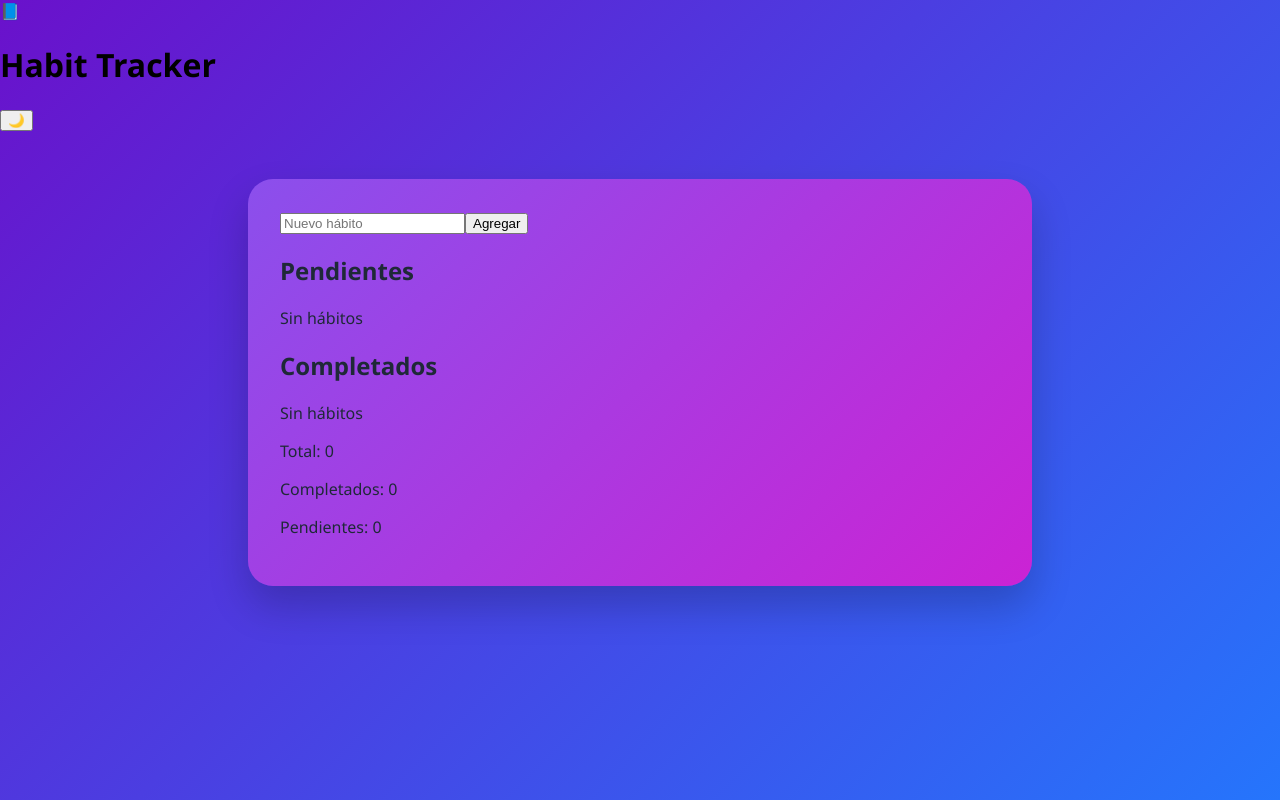
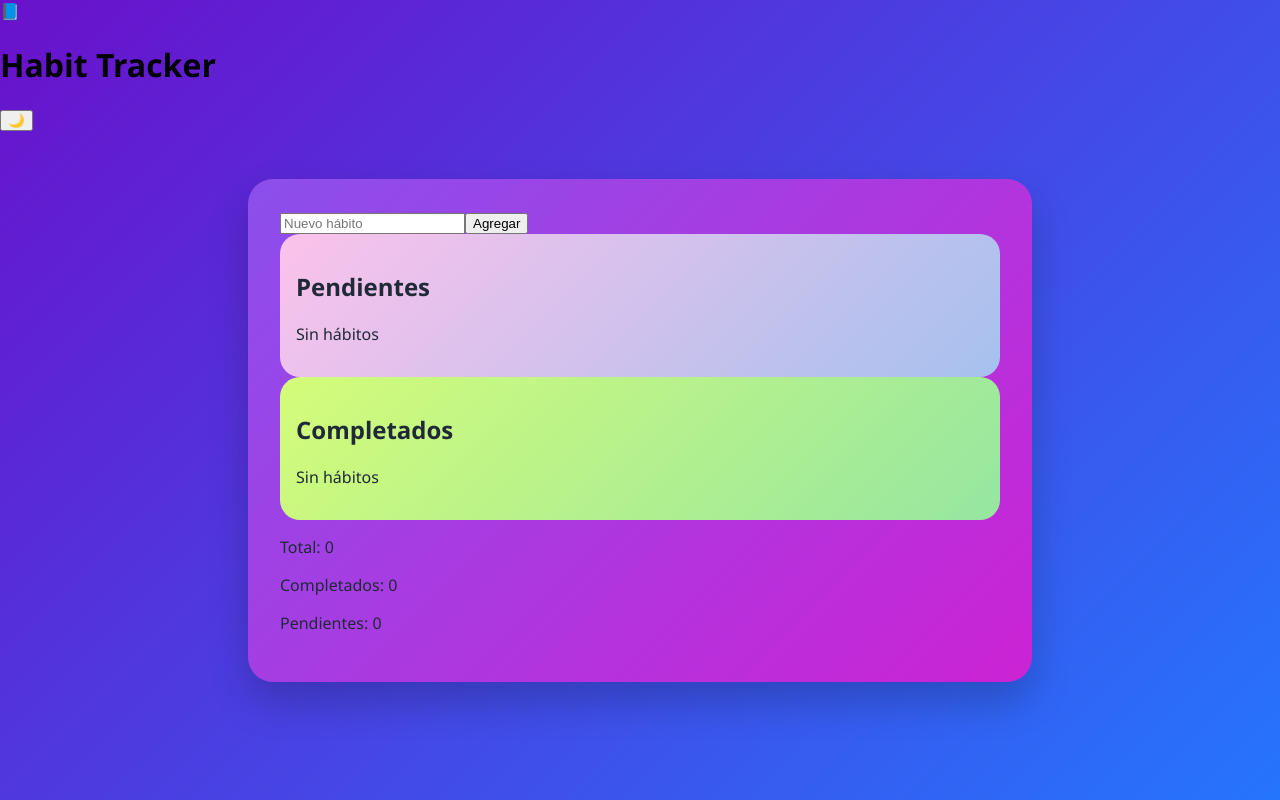
Before and after one commit to urielrvp-cmd/Habit-Tracker, a React (Vite) app in the folder Habit-Tracker/: page / in a window 1280 px wide. Built offline with nearby package versions, Linux system fonts and the light colour scheme.

Commit message:
Agrego layout de columnas de habitos

```diff
--- a/Habit-Tracker/src/App.jsx
+++ b/Habit-Tracker/src/App.jsx
@@ -48,7 +48,7 @@ function App() {
 
       <main className="contenedor-principal">
         <FormularioHabito onAgregar={agregarHabito} />
-          <section>
+          <section className="columna columna-pendientes">
             <h2>Pendientes</h2>
               <ListaHabitos
                 habitos={habitosPendientes}
@@ -57,7 +57,7 @@ function App() {
                 />
           </section>
 
-          <section>
+          <section className="columna columna-completados">
             <h2>Completados</h2>
             {habitosCompletados.length > 0 && (
               <button onClick={eliminarCompletados}>
--- a/Habit-Tracker/src/index.css
+++ b/Habit-Tracker/src/index.css
@@ -46,3 +46,39 @@ body,
   background: var(--fondo-app);
   color: var(--texto-principal);
 }
+
+.contenedor-columnas {
+  display: grid;
+  grid-template-columns: 1fr 1fr;
+  gap: 1.2rem;
+  margin-top: 1.5rem;
+}
+
+.columna {
+  padding: 1rem;
+  border-radius: 20px;
+  transition: transform 0.3s ease;
+}
+
+.columna:hover {
+  transform: translateY(-4px);
+}
+
+.columna-pendientes {
+  background: var(--pendientes-fondo);
+}
+
+.columna-completados {
+  background: var(--completados-fondo);
+}
+
+.columna-pendientes,
+.columna-completados {
+  transition: background 0.8s ease;
+}
+
+.titulo-columna {
+  text-align: center;
+  margin-bottom: 0.8rem;
+  font-weight: bold;
+}
```
